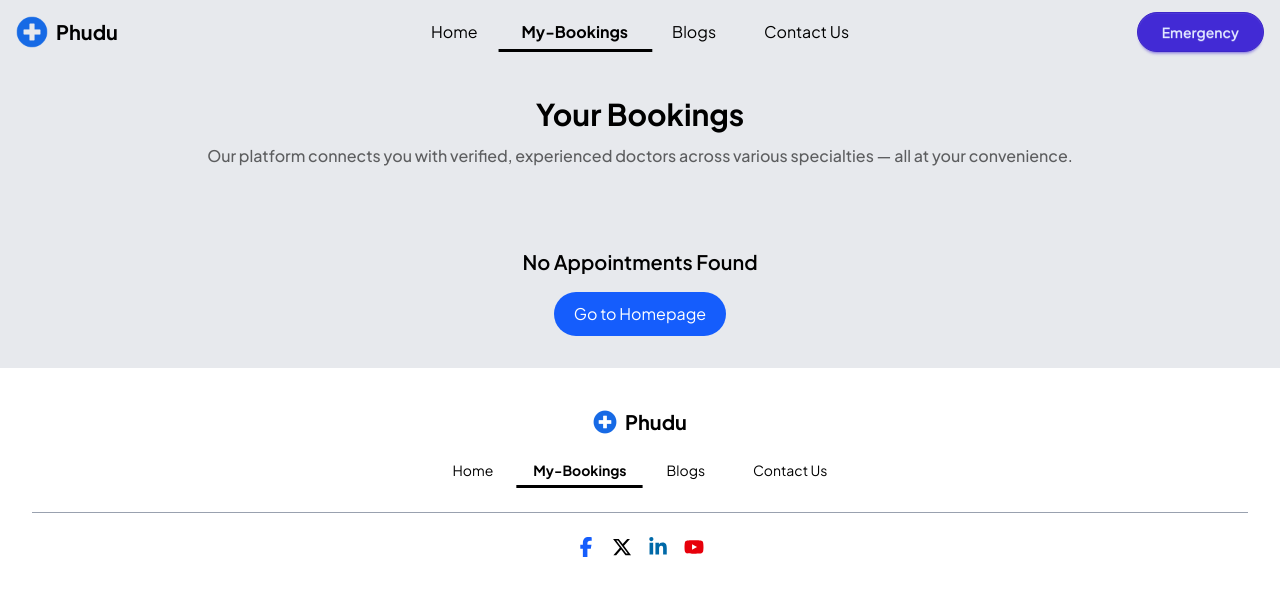
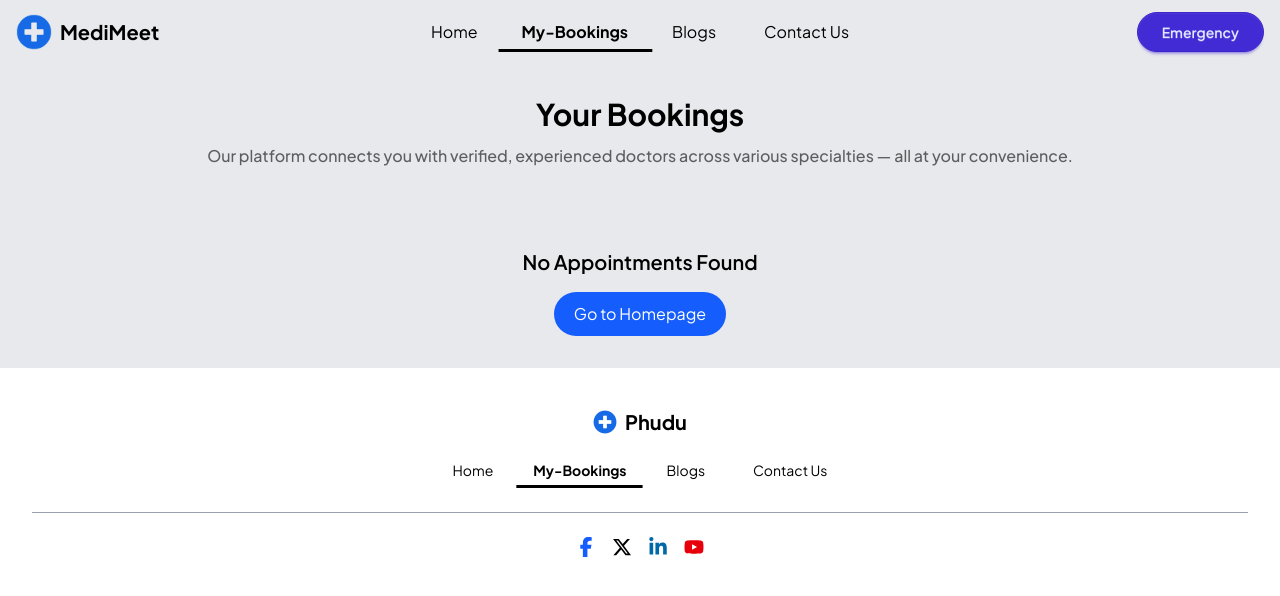
Before and after one commit to neshadx/doctor-schedule, a React (Vite) app: page /bookings in a window 1280 px wide. Shown: the top 596 px of the page. Built offline with nearby package versions, Linux system fonts and the light colour scheme.

Commit message:
added some code

```diff
--- a/src/Components/HeroSection.jsx
+++ b/src/Components/HeroSection.jsx
@@ -26,7 +26,7 @@ const HeroSection = () => {
             placeholder="Search any doctor..."
             className="w-full px-6 py-2 border-[#E7E9ED] rounded-full shadow outline-none bg-white"
           />
-          <button className="w-2xs bg-blue-600 hover:bg-blue-700 text-white px-6 py-2 rounded-full transition-all cursor-pointer">
+          <button className="w-2xs bg-blue-600 hover:bg-blue-700 text-white px-2 py-2 rounded-full transition-all cursor-pointer">
             Search Now
           </button>
         </div>
--- a/src/Components/Navbar.jsx
+++ b/src/Components/Navbar.jsx
@@ -14,8 +14,8 @@ const Navbar = () => {
         {/* Left: Logo */}
         <div className="flex items-center gap-2">
           <Link to="/" className="flex items-center gap-2 text-xl font-bold">
-            <img src={logo} alt="logo" className="w-8 h-8" />
-            Phudu
+            <img src={logo} alt="logo" className="w-9 h-9" />
+            MediMeet
           </Link>
         </div>
 
```
